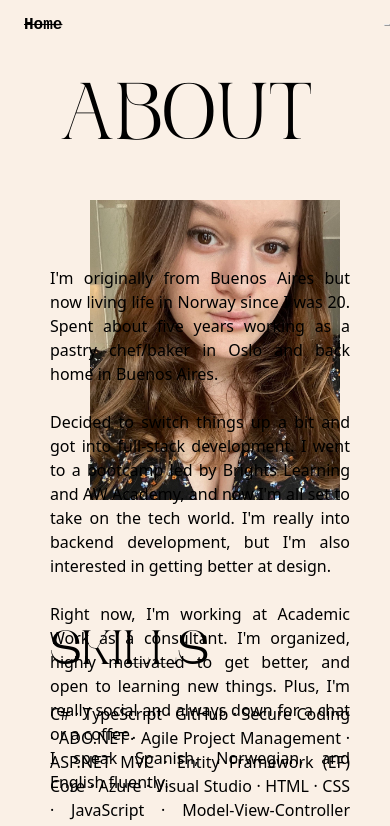
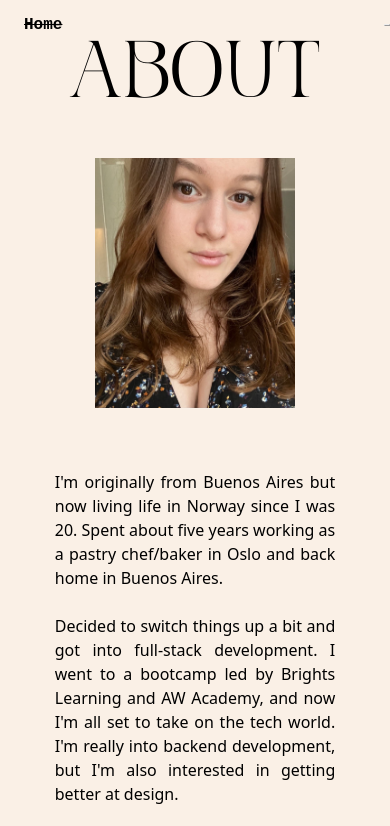
Before and after one commit to AgustinaScapusio/AgustinaPortfolio, a React (Vite) app: page /about in a window 390 px wide. Shown: the top 826 px of the page. Built offline with nearby package versions, Linux system fonts and the light colour scheme.

Commit message:
Refactor About page CSS and update image path

```diff
--- a/src/pages/About.css
+++ b/src/pages/About.css
@@ -1,4 +1,5 @@
-    .title-about{
+/* Global styles */
+.title-about {
     font-family: 'BemirsDemoVersionRegular-L360Z';
     font-size: 10rem;
     margin: 5px 10px;
@@ -6,38 +7,41 @@
     top: 50px;
     left: 200px;
 }
-    img{
+
+img {
     width: 350px;
     height: 400px;
     position: absolute;
     top: 200px;
     right: 300px;
 }
-    .paragraph-about-me h4{
+
+.paragraph-about-me h4 {
     display: none;
 }
-    .paragraph-about-me{
+
+.paragraph-about-me,
+.paragraph-skills {
     font-size: 1rem;
     position: absolute;
+    width: 500px;
+    text-align: justify;
     top: 250px;
     left: 200px;
-        width: 500px;
-        text-align: justify;
 }
 
-   .paragraph-skills{
-        font-size: 1rem;
-        position: absolute;
+.paragraph-skills {
     top: 550px;
     left: 200px;
-        width: 500px;
-        text-align: justify;
 }
-    .paragraph-skills h4{
+
+.paragraph-skills h4 {
     font-size: 3rem;
     font-family: 'BemirsDemoVersionRegular-L360Z';
-        margin-bottom: 0px;
+    margin-bottom: 0;
 }
+
+/* Transition for fade-in effect */
 .about {
     transition: opacity 0.3s ease;
     opacity: 0;
@@ -47,35 +51,45 @@
     opacity: 1;
 }
 
-@media (max-width: 768px) {
-    .title-about{
+/* Responsive styles */
+@media (max-width: 900px) {
+    .title-about {
         font-size: 5rem;
         margin: 5px 10px;
-        position: absolute;
-        top: 50px;
-        left: 50px;
+        position: relative;
+        top: 0;
+        left: 0;
     }
-    img{
-        width: 250px;
-        height: 300px;
-        position: absolute;
-        top: 200px;
-        right: 50px;
+
+    img {
+        width: 200px;
+        height: 250px;
+        margin: 20px auto; /* Center the image */
+        position: static;
+        right: auto;
+        top: auto;
     }
-    .paragraph-about-me{
-        font-size: 1rem;
-        position: absolute;
-        top: 250px;
-        left: 50px;
-        width: 300px;
-        text-align: justify;
+
+    .paragraph-about-me,
+    .paragraph-skills {
+        width: 75%;
+        margin: 20px auto; /* Center the paragraphs */
+        position: static;
+        top: auto;
+        left: auto;
+        right: auto;
     }
-    .paragraph-skills{
-        font-size: 1rem;
-        position: absolute;
-        top: 550px;
-        left: 50px;
-        width: 300px;
-        text-align: justify;
+
+    .paragraph-skills h4 {
+        font-size: 2rem;
+        margin-top: 50px;
+    }
+
+    /* Flexbox for column layout */
+    .about {
+        display: flex;
+        flex-direction: column;
+        align-items: center;
+        justify-content: center;
     }
 }
--- a/src/pages/About.tsx
+++ b/src/pages/About.tsx
@@ -1,6 +1,6 @@
 import { useState, useEffect } from 'react';
 import Paragraph from "../components/Paragraph";
-import AgustinaImage from '../assets/Image.jpeg';
+import AgustinaImage from '../assets/images/agustina.jpeg';
 import './About.css';
 
 export default function About() {
```
Also changed, not shown: src/assets/images/agustina.jpeg (renamed from src/assets/Image.jpeg). Lines whose indentation alone changed are shown as unchanged.
